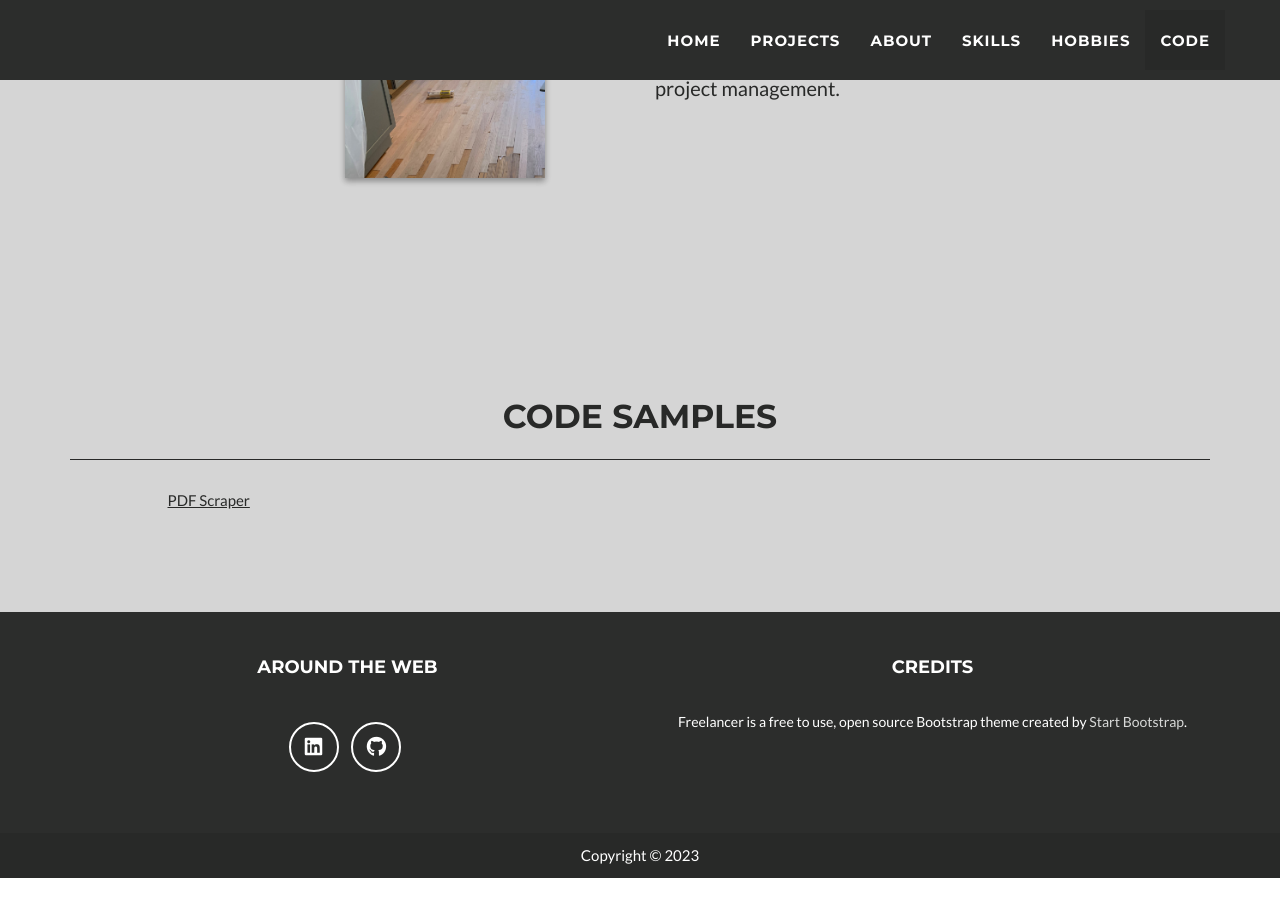
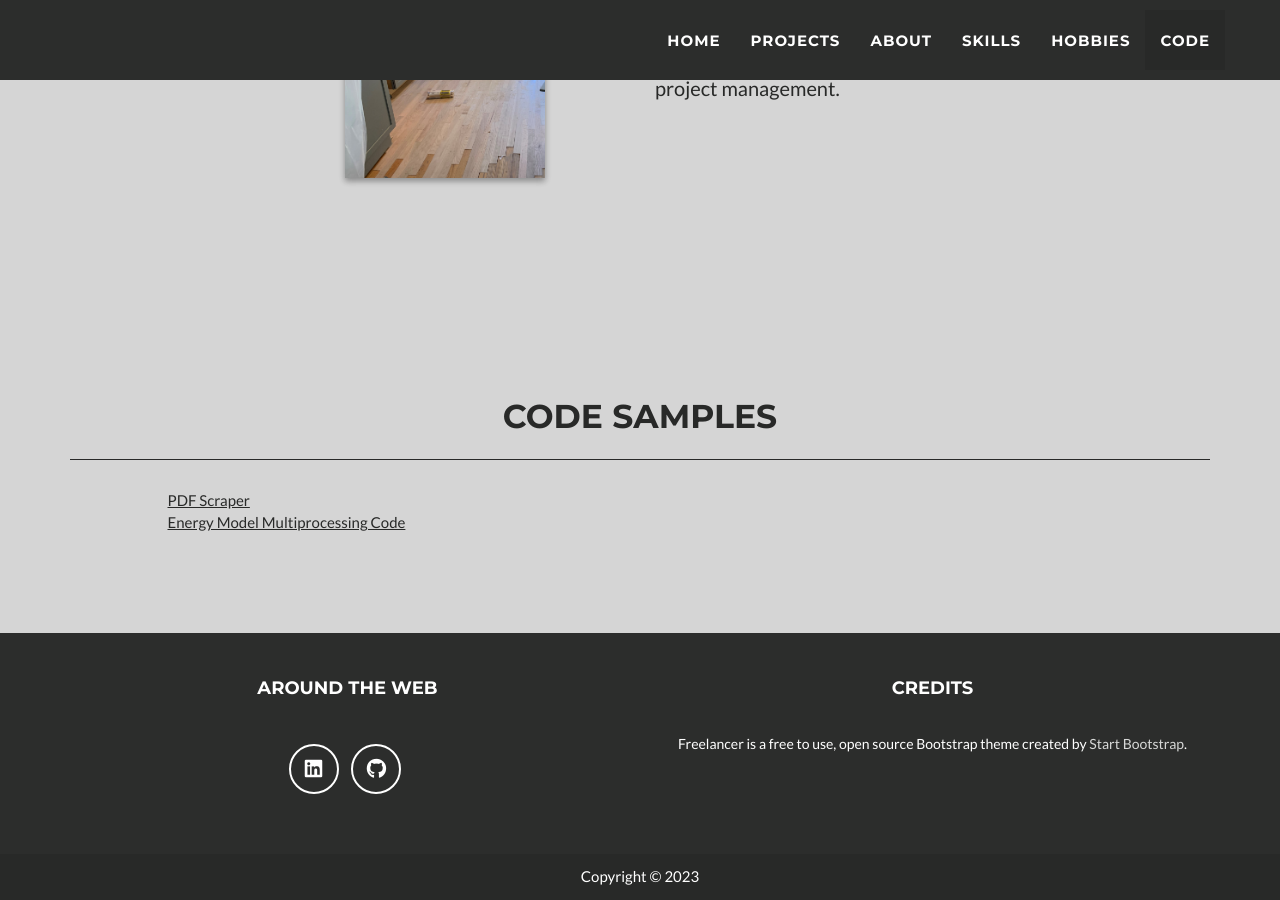
Before and after one commit to brf217/brf217.github.io, a Jekyll site: the page built from _posts/2014-07-13-project-6.markdown, in a window 1280 px wide and 900 px high, scrolled down 3844 px. Built offline with Jekyll 4.4.1, drawn with Linux system fonts in a browser that asks for light colours; before the commit the page ends 4722 px from its top, so only the background shows below that.

Commit message:
Update code.html

```diff
--- a/_includes/code.html
+++ b/_includes/code.html
@@ -15,5 +15,13 @@
         </div>
         <div class="col-xs-0 col-sm-1 col-md-1"></div>
       </div>
+
+        <div class="row">
+        <div class="col-xs-0 col-sm-1 col-md-1"></div>
+        <div class="col-xs-12 col-sm-10 col-md-10">
+            <a class = "hobby" href ="https://github.com/brf217/samples/blob/main/energy_multiprocess.py">Energy Model Multiprocessing Code</a>
+        </div>
+        <div class="col-xs-0 col-sm-1 col-md-1"></div>
+      </div>
   </div>
 </section>
```
